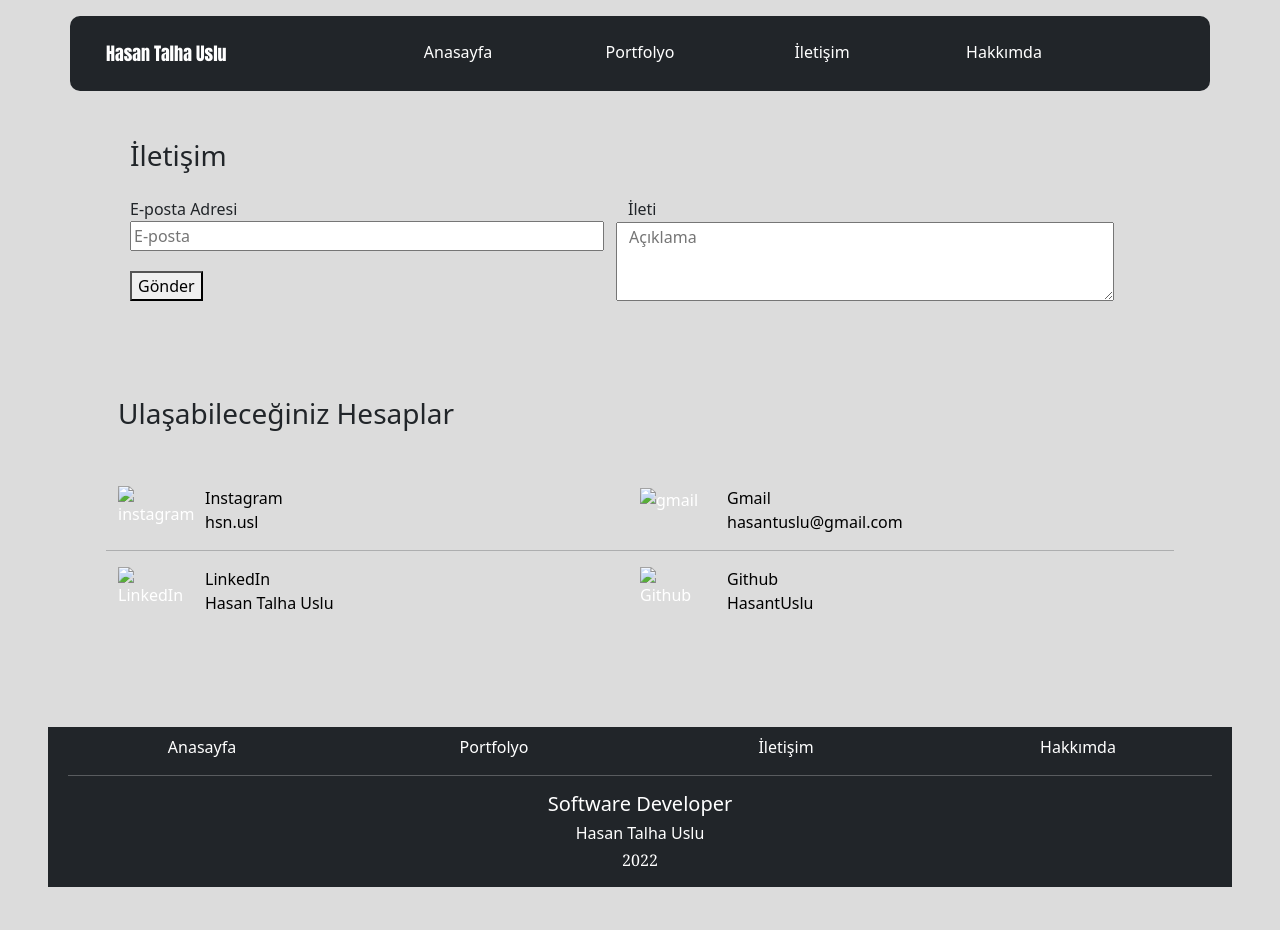
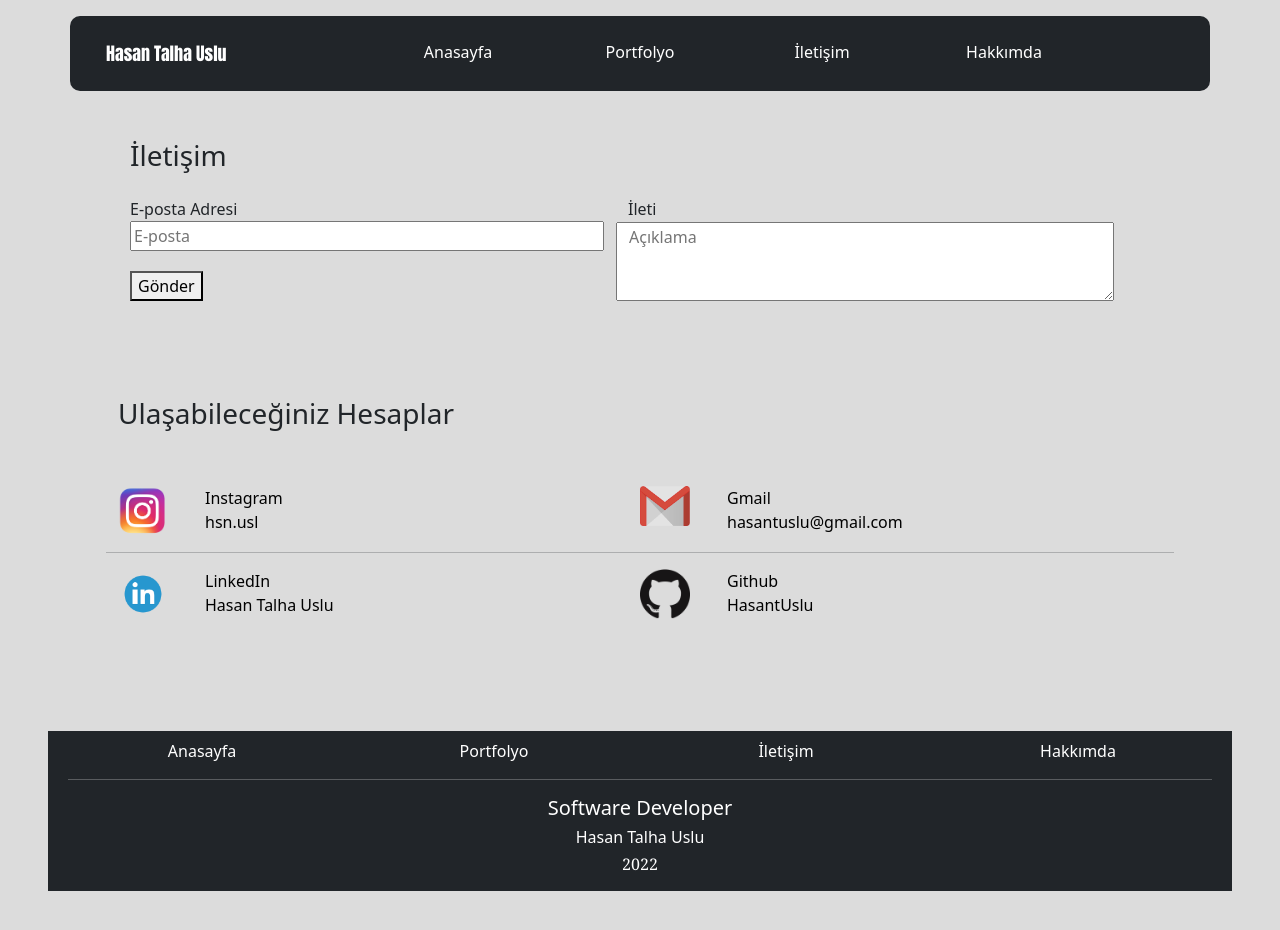
Before and after one commit to HasantUslu/hasantuslu.github.io, a plain HTML site: page iletisim.html in a window 1280 px wide. Drawn offline with Linux system fonts and the light colour scheme.

Commit message:
Update iletisim.html

```diff
--- a/iletisim.html
+++ b/iletisim.html
@@ -93,7 +93,7 @@
                 <div class="row mb-3">
                     <div class="col-md-1">
                         <a href="https://www.instagram.com">
-                            <img src="images/instagram.png" alt="instagram">
+                            <img src="instagram.png" alt="instagram">
                         </a>
                     </div>
                     <div class="col-md-5">
@@ -106,7 +106,7 @@
 
                     <div class="col-md-1">
                         <a href="https://www.google.com/intl/tr/gmail/about">
-                            <img style="height: 40px; "src="images/gmail.png" alt="gmail">
+                            <img style="height: 40px; "src="gmail.png" alt="gmail">
                         </a>
                     </div>
                     <div class="col-md-5">
@@ -121,7 +121,7 @@
                 <div class="row mb-3">
                     <div class="col-md-1">
                         <a href="https://www.linkedin.com/home">
-                            <img src="images/linkedin.png" alt="LinkedIn">
+                            <img src="linkedin.png" alt="LinkedIn">
                         </a>
                     </div>
                     <div class="col-md-5">
@@ -133,7 +133,7 @@
                     </div>
                     <div class="col-md-1">
                         <a href="https://github.com/">
-                            <img src="images/github.png" alt="Github">
+                            <img src="github.png" alt="Github">
                         </a>
                     </div>
                     <div class="col-md-5">
```
